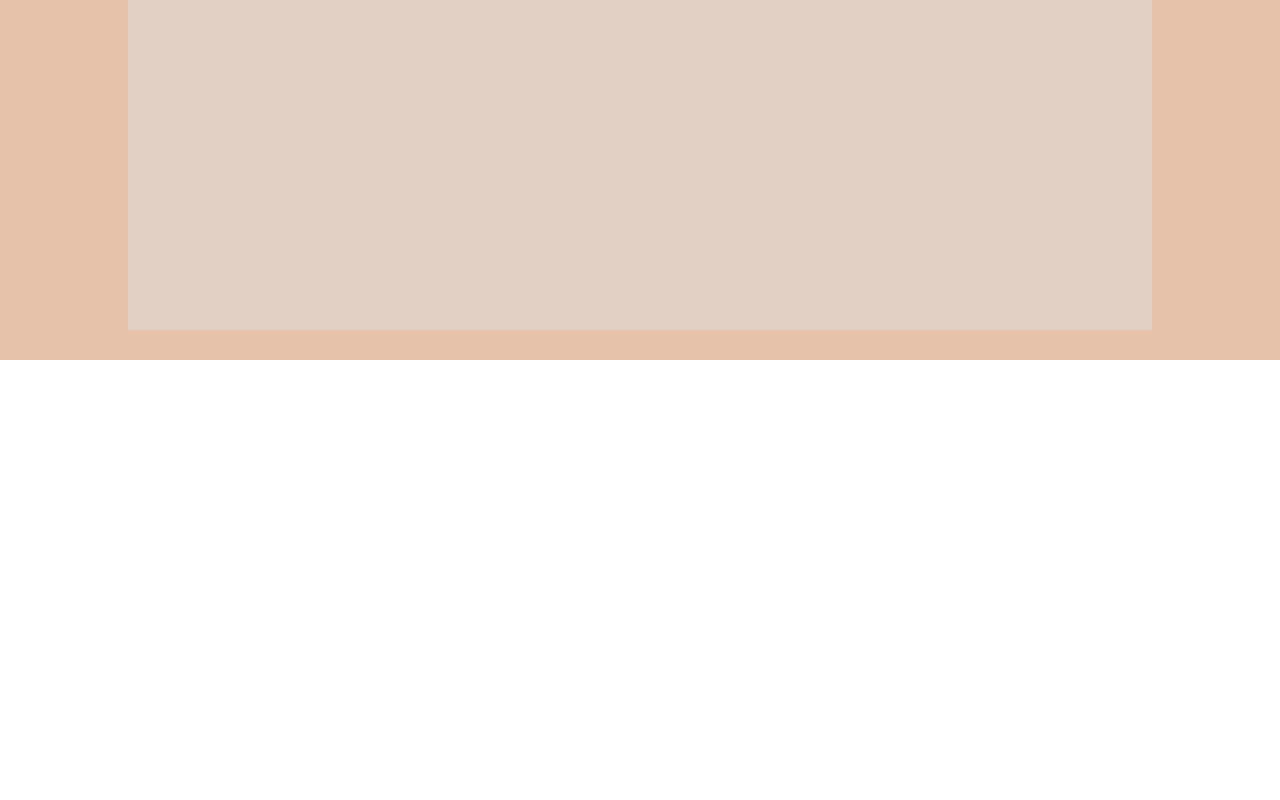
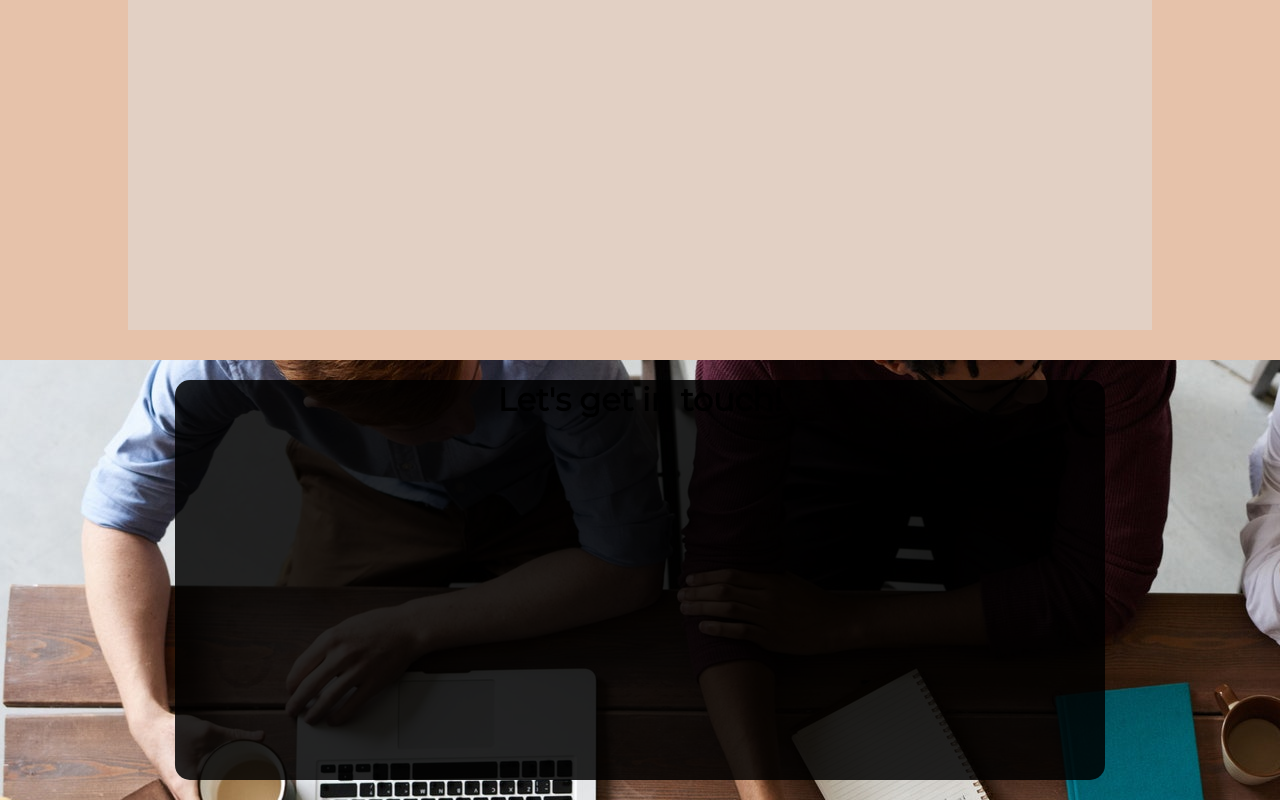
Before and after one commit to bralco03/portfolio, a plain HTML site: page index.html in a window 1280 px wide. Shown: the part 1320-2120 px from the top of the page. Before the commit the page ends 1680 px from the top, so only its background shows below. Drawn offline with Linux system fonts and the light colour scheme.

Commit message:
Implementing the footer, no functionality at all in the web page yet, still need to add input fields and more styling.

```diff
--- a/index.html
+++ b/index.html
@@ -56,9 +56,16 @@
     <div class="projects">
       <h1>Projects</h1>
         <div class="project-container">
-
         </div>
     </div>
 
+    <footer>
+       <div class="contact">
+           <h1>Let's get in touch!</h1>
+           <form action="">
+
+           </form>
+       </div>
+    </footer>
 </body>
 </html>
--- a/style.css
+++ b/style.css
@@ -156,3 +156,18 @@ header{
     width: 80%;
     height: 350px;
 }
+
+/*------------------/footer*/
+
+footer{
+    background-image: url(photos/communication.jpg);
+    padding: 20px;
+}
+.contact{
+    background: rgba(0, 0, 0, 0.85);
+    width: 75%;
+    margin: 0 auto;
+    height: 400px;
+    border-radius: 15px;
+    text-align: center;
+}
```
Also changed, not shown: photos/BC.jpg (deleted), photos/UAS.png (added), photos/communication.jpg (added).
